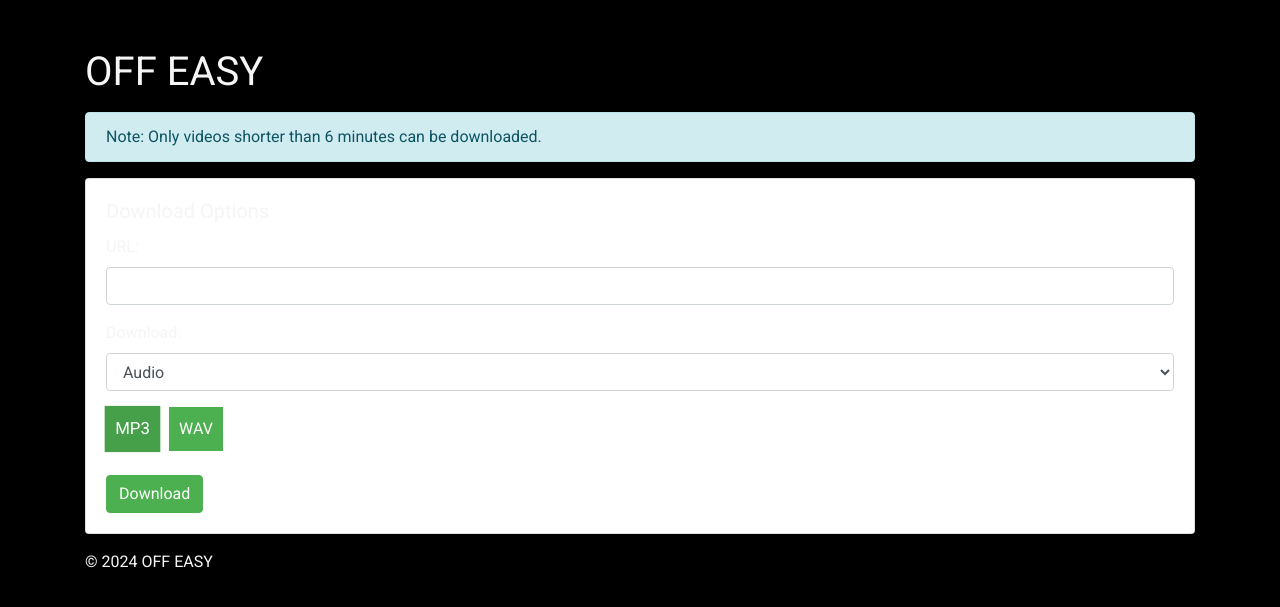
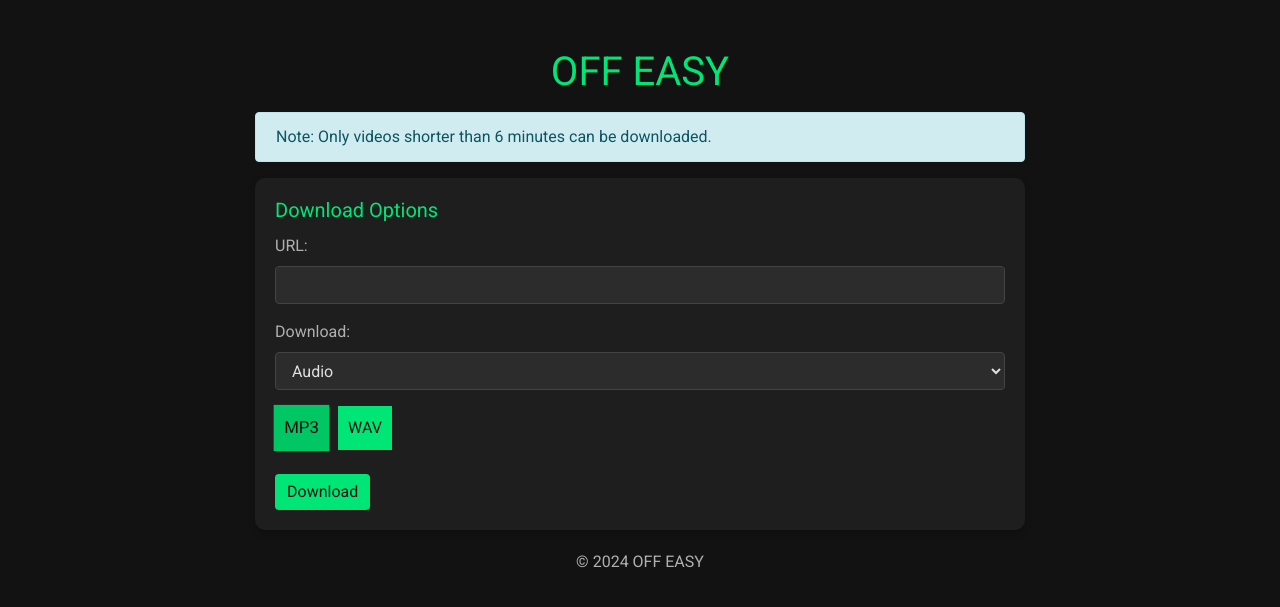
Before and after one commit to halcy8312/amida_web, a Flask app: page / in a window 1280 px wide. Shown: the top 607 px of the page. Run offline with Flask 3, Linux system fonts and the light colour scheme; some libraries are stand-ins or nearby versions.

Commit message:
見た目更新1

```diff
--- a/static/css/style.css
+++ b/static/css/style.css
@@ -1,19 +1,53 @@
-/* 新しい背景色とボタンのスタイルを設定 */
-
+/* ベーススタイルのリセット */
 body {
-    background-color: #000000; /* 背景を黒色に設定 */
-    color: #f5f5f5; /* 文字色を白に設定 */
+    margin: 0;
+    padding: 0;
+    background-color: #121212; /* 背景をダークグレーに設定 */
+    color: #E0E0E0; /* 文字色を明るいグレーに設定 */
     font-family: 'Roboto', sans-serif;
 }
 
+.container {
+    max-width: 800px;
+}
+
+header h1 {
+    text-align: center;
+    color: #00E676; /* アクセントカラーとして緑を使用 */
+}
+
+.card {
+    background-color: #1E1E1E; /* カードの背景色を少し明るいダークグレーに */
+    border: none;
+    border-radius: 10px;
+    box-shadow: 0 4px 8px rgba(0, 0, 0, 0.2);
+    margin-bottom: 20px;
+}
+
+.card-title {
+    color: #00E676; /* カードタイトルのアクセントカラー */
+}
+
+.form-group label {
+    color: #B0B0B0; /* フォームラベルの色を調整 */
+}
+
+input.form-control, select.form-control {
+    background-color: #2C2C2C; /* 入力フィールドの背景色 */
+    border: 1px solid #444; /* 入力フィールドのボーダー色 */
+    color: #E0E0E0; /* 入力フィールドの文字色 */
+}
+
 .btn-primary {
-    background-color: #4CAF50; /* メインボタンの色を緑色に設定 */
-    border-color: #4CAF50;
+    background-color: #00E676; /* メインボタンの色を緑に設定 */
+    border: none;
+    color: #121212; /* ボタンの文字色をダークグレーに */
+    transition: background-color 0.3s, transform 0.1s;
 }
 
 .btn-primary:hover {
-    background-color: #45a049; /* ホバー時のメインボタンの色 */
-    border-color: #45a049;
+    background-color: #00C764; /* ホバー時のボタンの色を少し暗く */
+    transform: scale(1.05); /* ホバー時の視覚的な効果 */
 }
 
 .format-buttons {
@@ -24,8 +58,8 @@ body {
 
 .format-button {
     padding: 10px;
-    background-color: #4CAF50; /* ボタンの色を緑色に設定 */
-    color: white;
+    background-color: #00E676; /* ボタンの色を緑に設定 */
+    color: #121212; /* ボタンの文字色をダークグレーに */
     border: none;
     cursor: pointer;
     transition: background-color 0.3s, transform 0.1s; /* ボタンの視覚的フィードバック */
@@ -33,6 +67,11 @@ body {
 
 .format-button.selected,
 .format-button:hover {
-    background-color: #45a049; /* 選択時およびホバー時のボタンの色 */
+    background-color: #00C764; /* 選択時およびホバー時のボタンの色 */
     transform: scale(1.05); /* 押した際の視覚的な効果 */
 }
+
+footer p {
+    text-align: center;
+    color: #B0B0B0; /* フッターの文字色 */
+}
```
